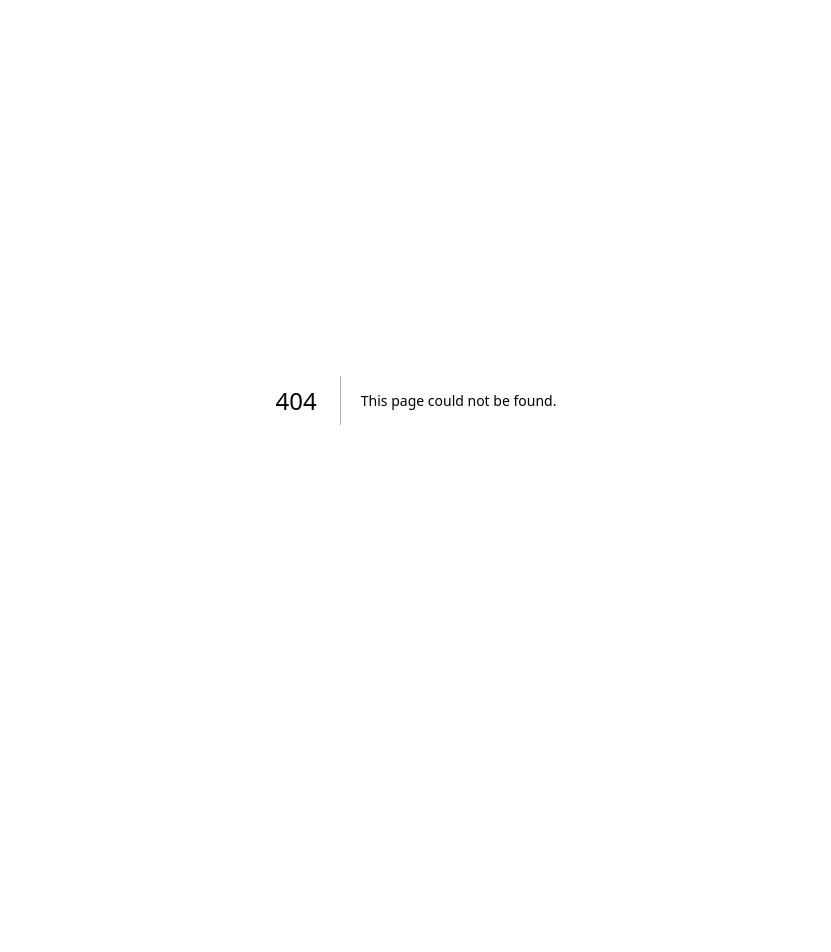
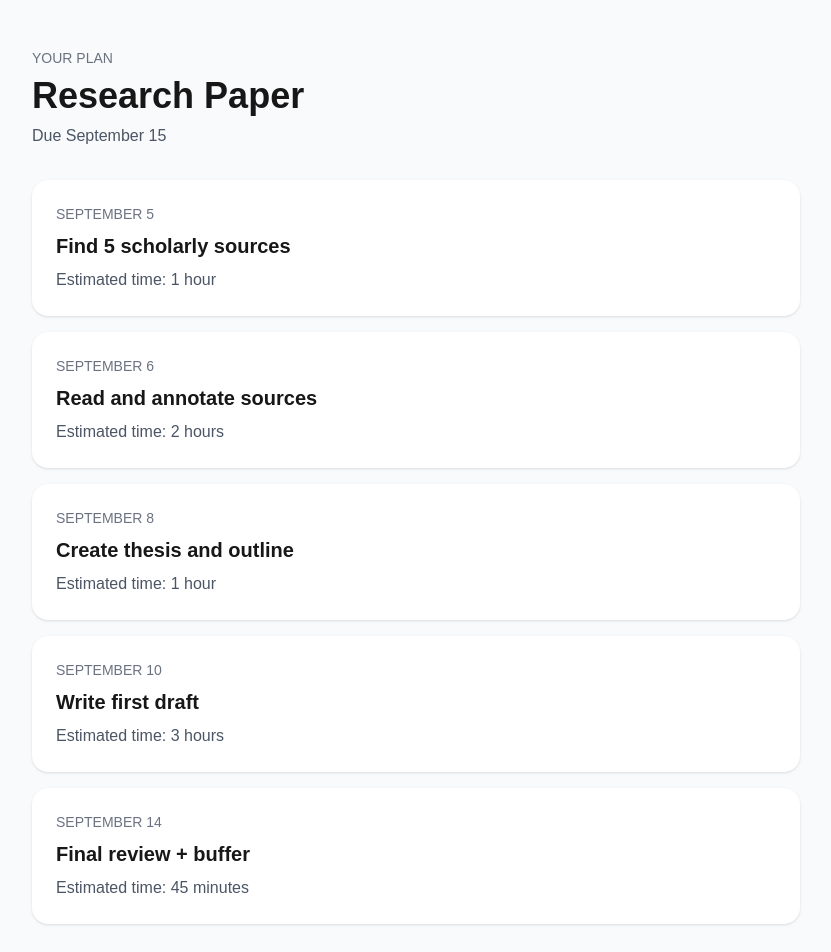
Before and after one commit to siddharthbandaru/HeadStart, a Next.js app: page /assignments/plan in a window 1280 px wide. Before the commit this address had no page. Shown: the top 952 px of the page, without its empty margins (224-1055 px from the left). Before the commit the page ends 800 px from the top, so only its background shows below. Built offline with nearby package versions, Linux system fonts and the light colour scheme.

Commit message:
Created id file and accept plan button

```diff
--- /dev/null
+++ b/app/assignments/[id]/page.tsx
@@ -0,0 +1,25 @@
+export default function ActiveAssignmentPage() {
+  return (
+    <main className="min-h-screen bg-gray-50 px-6 py-12">
+      <div className="mx-auto max-w-3xl">
+        <h1 className="text-4xl font-bold">
+          Research Paper
+        </h1>
+
+        <p className="mt-2 text-gray-600">
+          Due September 15
+        </p>
+
+        <div className="mt-8 rounded-2xl bg-white p-6 shadow-sm">
+          <h2 className="text-xl font-semibold">
+            Active Plan
+          </h2>
+
+          <p className="mt-2 text-gray-600">
+            Your checkpoints will go here.
+          </p>
+        </div>
+      </div>
+    </main>
+  );
+}
--- a/app/assignments/new/page.tsx
+++ b/app/assignments/new/page.tsx
@@ -1,3 +1,5 @@
+import Link from "next/link";
+
 export default function NewAssignmentPage() {
   return (
     <main className="min-h-screen bg-gray-50 px-6 py-12">
@@ -81,12 +83,12 @@
             </p>
           </div>
 
-          <button
-            type="submit"
-            className="w-full rounded-lg bg-black px-6 py-3 font-medium text-white"
+          <Link
+                href="/assignments/plan"
+                className="w-full rounded-lg bg-black px-6 py-3 font-medium text-white"
           >
             Generate Plan
-          </button>
+          </Link>
         </form>
       </div>
     </main>
--- /dev/null
+++ b/app/assignments/plan/page.tsx
@@ -0,0 +1,83 @@
+import Link from "next/link";
+
+const checkpoints = [
+  {
+    id: 1,
+    date: "SEPTEMBER 5",
+    title: "Find 5 scholarly sources",
+    estimatedTime: "1 hour",
+  },
+  {
+    id: 2,
+    date: "SEPTEMBER 6",
+    title: "Read and annotate sources",
+    estimatedTime: "2 hours",
+  },
+  {
+    id: 3,
+    date: "SEPTEMBER 8",
+    title: "Create thesis and outline",
+    estimatedTime: "1 hour",
+  },
+  {
+    id: 4,
+    date: "SEPTEMBER 10",
+    title: "Write first draft",
+    estimatedTime: "3 hours",
+  },
+  {
+    id: 5,
+    date: "SEPTEMBER 14",
+    title: "Final review + buffer",
+    estimatedTime: "45 minutes",
+  },
+];
+
+export default function AssignmentPlanPage() {
+  return (
+    <main className="min-h-screen bg-gray-50 px-6 py-12">
+      <div className="mx-auto max-w-3xl">
+        <div className="mb-8">
+          <p className="text-sm font-medium text-gray-500">YOUR PLAN</p>
+
+          <h1 className="mt-2 text-4xl font-bold">
+            Research Paper
+          </h1>
+
+          <p className="mt-2 text-gray-600">
+            Due September 15
+          </p>
+        </div>
+
+        <div className="space-y-4">
+          {checkpoints.map((checkpoint) => (
+            <div
+              key={checkpoint.id}
+              className="rounded-2xl bg-white p-6 shadow-sm"
+            >
+              <p className="text-sm font-medium text-gray-500">
+                {checkpoint.date}
+              </p>
+
+              <h2 className="mt-2 text-xl font-semibold">
+                {checkpoint.title}
+              </h2>
+
+              <p className="mt-2 text-gray-600">
+                Estimated time: {checkpoint.estimatedTime}
+              </p>
+            </div>
+          ))}
+        </div>
+        <div className="mt-8">
+            <Link
+                    href="/assignments/1"
+                    className=" block w-full rounded-lg bg-black px-6 py-3 text-center font-medium text-white"
+            >
+                Accept Plan
+            </Link>
+          </div>
+      </div>
+    </main>
+  );
+}
```
